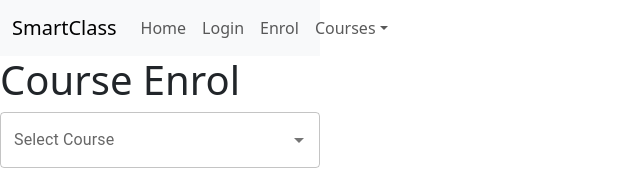
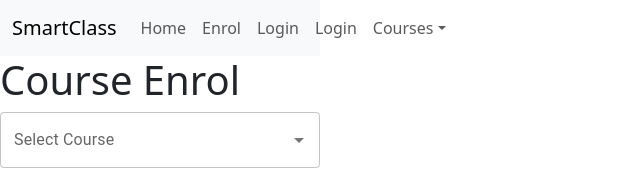
Before and after one commit to MattPChoy/SmartLearn, a React (Create React App) app in the folder frontend/: page /enrol in a window 1280 px wide. Shown: the top 170 px of the page, without its empty margins (0-640 px from the left). Built offline with nearby package versions, Linux system fonts and the light colour scheme.

Commit message:
fix: login data is now maintained between pages

```diff
--- a/frontend/src/components/Header.js
+++ b/frontend/src/components/Header.js
@@ -7,23 +7,45 @@ import Container from "react-bootstrap/Container";
 import Nav from "react-bootstrap/Nav";
 import Navbar from "react-bootstrap/Navbar";
 import NavDropdown from "react-bootstrap/NavDropdown";
+import { useNavigate } from "react-router-dom";
+import { useAuth } from "../helper/AuthContext";
 
 function Header() {
   const courses = ["COMP3506", "COMP3702", "DECO3801", "MATH2100"];
+  const { currentUser, logout } = useAuth();
+  const navigate = useNavigate();
 
   return (
     <Navbar expand="lg" className="bg-body-tertiary">
       <Container>
-        <Navbar.Brand href="/">SmartClass</Navbar.Brand>
+        <Navbar.Brand
+          style={{ cursor: "pointer" }}
+          onClick={() => navigate("/")}
+        >
+          SmartClass
+        </Navbar.Brand>
         <Navbar.Toggle aria-controls="basic-navbar-nav" />
         <Navbar.Collapse id="basic-navbar-nav">
           <Nav className="me-auto">
-            <Nav.Link href="/">Home</Nav.Link>
-            <Nav.Link href="/login">Login</Nav.Link>
-            <Nav.Link href="/enrol">Enrol</Nav.Link>
+            <Nav.Link onClick={() => navigate("/")}>Home</Nav.Link>
+            <Nav.Link onClick={() => navigate("/enrol")}>Enrol</Nav.Link>
+            {currentUser !== null && (
+              <Nav.Link onClick={() => navigate("/admin")}>Admin</Nav.Link>
+            )}
+
+            {currentUser === null ? (
+              <Nav.Link onClick={() => navigate("/login")}>Login</Nav.Link>
+            ) : (
+              <Nav.Link onClick={() => logout()}>Logout</Nav.Link>
+            )}
+
+            <Nav.Link onClick={() => navigate("/login")}>Login</Nav.Link>
             <NavDropdown title="Courses" id="basic-nav-dropdown">
               {courses.map((course, index) => (
-                <NavDropdown.Item key={index} href={`/courses/${course}`}>
+                <NavDropdown.Item
+                  key={index}
+                  onClick={() => navigate(`/courses/${course}`)}
+                >
                   {course}
                 </NavDropdown.Item>
               ))}
--- a/frontend/src/pages/Course.js
+++ b/frontend/src/pages/Course.js
@@ -61,7 +61,6 @@ function Course() {
     return (
       <Form>
         {questions.map((question, index) => {
-          console.log(typeof question.answer);
           return (
             <div className="Question">
               <h3 key={index}>{question.question}</h3>
--- a/frontend/src/pages/CourseEnrol.js
+++ b/frontend/src/pages/CourseEnrol.js
@@ -1,5 +1,5 @@
 import React from "react";
-import AutoComplete from '@mui/material/Autocomplete'
+import AutoComplete from "@mui/material/Autocomplete";
 import { TextField } from "@mui/material";
 import { Button } from "react-bootstrap";
 import Select from "@mui/material/Select";
@@ -8,16 +8,18 @@ import InputLabel from "@mui/material/InputLabel";
 import MenuItem from "@mui/material/MenuItem";
 import { useState } from "react";
 import Headers from "../components/Header";
-import Modal from 'react-bootstrap/Modal';
-import Table from 'react-bootstrap/Table';
+import Modal from "react-bootstrap/Modal";
+import Table from "react-bootstrap/Table";
+import { useAuth } from "../helper/AuthContext";
 
 function CourseEnrol() {
-  const courses = ['DECO2500', 'ELEC2301', 'MATH6969']
-  const semesters = [1,2,3]
+  const { currentUser } = useAuth();
+  const courses = ["DECO2500", "ELEC2301", "MATH6969"];
+  const semesters = [1, 2, 3];
   const year = 2023;
 
-  const [semester, setSem] = useState('');
-  const [course, setCourse] = useState('');
+  const [semester, setSem] = useState("");
+  const [course, setCourse] = useState("");
   const [courseShow, setCourseShow] = useState(false);
   const [semShow, setSemShow] = useState(false);
   const [courseConfirmationShow, setCourseConfirmationShow] = useState(false);
@@ -26,12 +28,12 @@ function CourseEnrol() {
   const showInvalidSem = () => setSemShow(true);
   const closeInvalidCourse = () => setCourseShow(false);
   const showInvalidCourse = () => setCourseShow(true);
-  const closeCourseConfirmation = () => setCourseConfirmationShow(false)
+  const closeCourseConfirmation = () => setCourseConfirmationShow(false);
   const courseUnenrol = () => {
-    setCourseConfirmationShow(false)
+    setCourseConfirmationShow(false);
     // unenrol in back end
-  }
-  const showCourseConfirmation = () => setCourseConfirmationShow(true)
+  };
+  const showCourseConfirmation = () => setCourseConfirmationShow(true);
 
   /* handle form control change message*/
   const handleChange = (event) => {
@@ -52,7 +54,7 @@ function CourseEnrol() {
           </Button>
         </Modal.Footer>
       </Modal>
-    )
+    );
   }
 
   /** Invalid semester pop up message*/
@@ -69,7 +71,7 @@ function CourseEnrol() {
           </Button>
         </Modal.Footer>
       </Modal>
-    )
+    );
   }
 
   /** Course confirmation pop up*/
@@ -81,7 +83,7 @@ function CourseEnrol() {
         </Modal.Header>
         <Modal.Body>You have successfully enrolled in the course</Modal.Body>
         <Modal.Footer>
-        <Button variant="secondary" onClick={courseUnenrol}>
+          <Button variant="secondary" onClick={courseUnenrol}>
             Unenrol
           </Button>
           <Button variant="primary" onClick={closeCourseConfirmation}>
@@ -89,10 +91,10 @@ function CourseEnrol() {
           </Button>
         </Modal.Footer>
       </Modal>
-    )
+    );
   }
 
-  function CourseTable () {
+  function CourseTable() {
     return (
       <Table striped>
         <thead>
@@ -110,35 +112,32 @@ function CourseEnrol() {
           </tr>
         </tbody>
       </Table>
-    )
+    );
   }
 
   /* Submit button event and error handle*/
   const handleSubmit = () => {
-    if(!courses.includes(course)) {
-      showInvalidCourse()
-    } else if(semester.length===0){
-      console.log(semester.length)
-      showInvalidSem()
+    if (!courses.includes(course)) {
+      showInvalidCourse();
+    } else if (semester.length === 0) {
+      showInvalidSem();
     } else {
-      const semNo = semester.split(';')[1]
+      const semNo = semester.split(";")[1];
       fetch("http://localhost:5000/api/enrol", {
         method: "POST",
         body: JSON.stringify({
           courseID: course,
           semNo: semNo,
-          year: year
+          year: year,
         }),
-        headers: {'Content-Type':'application/json'},
-      })
+        headers: { "Content-Type": "application/json" },
+      });
 
-      showCourseConfirmation()
-      console.log(semester)
-      console.log(course)
+      showCourseConfirmation();
+      console.log(semester);
+      console.log(course);
     }
-  }
-
-
+  };
 
   /**Create page components */
   return (
@@ -157,8 +156,11 @@ function CourseEnrol() {
         value={course}
         onInputChange={(e, newValue) => setCourse(newValue)}
         sx={{ width: 300 }}
-        renderInput={(params) => <TextField {...params} label="Select Course" />} />
-      <br/>
+        renderInput={(params) => (
+          <TextField {...params} label="Select Course" />
+        )}
+      />
+      <br />
       <FormControl fullWidth>
         <InputLabel id="demo-simple-select-label">Semester</InputLabel>
         <Select
@@ -168,18 +170,27 @@ function CourseEnrol() {
           label="Semester"
           onChange={handleChange}
         >
-
-        {semesters.map((semester, index) => (<MenuItem key={index} value={`${year}; ${semester}`}>
-          {`Semester ${semester}; ${year}`}</MenuItem>))}
+          {semesters.map((semester, index) => (
+            <MenuItem key={index} value={`${year}; ${semester}`}>
+              {`Semester ${semester}; ${year}`}
+            </MenuItem>
+          ))}
         </Select>
       </FormControl>
-      <br/><br/>
+      <br />
+      <br />
 
-      <Button className="btn btn-dark w-100" onClick={async () => await handleSubmit()}>Sign away your life</Button>
-      <br/><br/>
+      <Button
+        className="btn btn-dark w-100"
+        onClick={async () => await handleSubmit()}
+      >
+        Sign away your life
+      </Button>
+      <br />
+      <br />
       <CourseTable />
     </div>
-    );
+  );
 }
 
 export default CourseEnrol;
--- a/frontend/src/pages/Home.js
+++ b/frontend/src/pages/Home.js
@@ -24,24 +24,19 @@ function Home() {
               headers: { "Content-Type": "application/json" },
             }
           );
-          console.log(res);
           const resObj = await res.json();
-          console.log(resObj);
           if (resObj.success === true) {
             setCourses(resObj.data);
             setLoading(false);
           }
         } catch (e) {
           console.log(e);
-          console.warn(e);
         }
       }
     }
 
     fetchData();
   }, [currentUser, navigate]);
-
-  console.log(currentUser);
 
   function CourseCard({ code, name, coordinator }) {
     return (
--- a/frontend/src/pages/Login.js
+++ b/frontend/src/pages/Login.js
@@ -1,4 +1,4 @@
-import React, { useState } from "react";
+import { useState } from "react";
 import { useNavigate } from "react-router-dom";
 import { sha1 } from "crypto-hash";
 import {
@@ -38,12 +38,10 @@ function Login() {
         .then((data) => {
           if (data.success === true) {
             // Successful log in
-            console.log("Good login");
             login(id);
             nav("/");
           } else {
             // Unsucessful log in
-            console.log("Bad login");
             console.log(data);
           }
         })
@@ -51,7 +49,6 @@ function Login() {
           console.error("Error:", error);
         });
     } catch (e) {
-      console.log(e);
       alert(e);
     }
   }
```
Also changed, not shown: frontend/src/App.js (+4 -4 lines).
